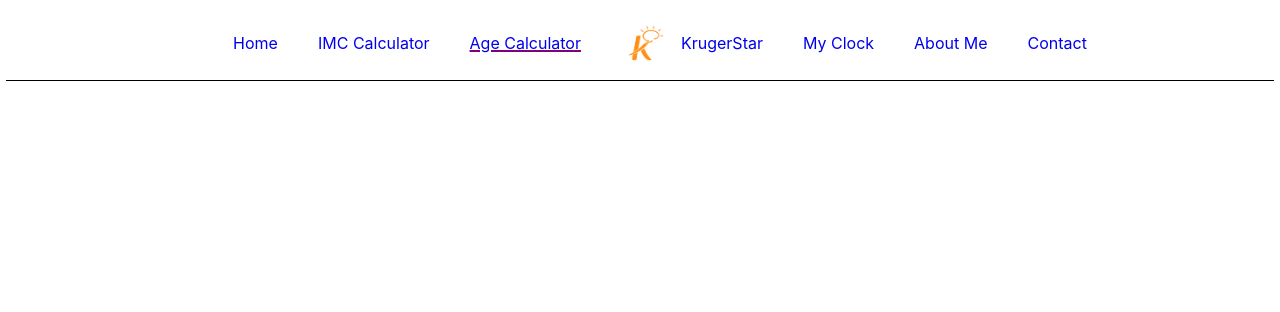
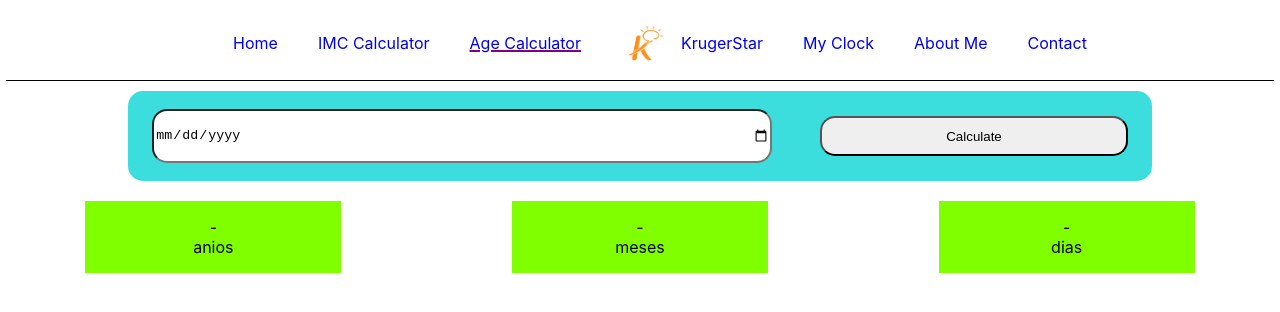
Before and after one commit to DylanVallejo/krugerPlayGround, a React (Create React App) app: page /age in a window 1280 px wide. Shown: the top 312 px of the page. Built offline with nearby package versions, Linux system fonts and the light colour scheme.

Commit message:
adding the age calculator page

```diff
--- a/package.json
+++ b/package.json
@@ -9,6 +9,7 @@
     "@testing-library/jest-dom": "^5.16.5",
     "@testing-library/react": "^13.4.0",
     "@testing-library/user-event": "^13.5.0",
+    "moment": "^2.29.4",
     "react": "^18.2.0",
     "react-dom": "^18.2.0",
     "react-router-dom": "^6.6.1",
--- a/src/App.js
+++ b/src/App.js
@@ -1,14 +1,15 @@
 
-import './App.scss';
 
 // import About from './components/pages/About';
 // import Contact from './components/pages/Contact';
-import HomePage from './components/pages/HomePage';
-import Navbar from './components/Navbar';
 // import Footer from './components/Footer';
 // import Masa from './components/Masa';
 // import AgeCalc from './components/AgeCalc'
 // import Unmount from './components/Unmount';
+import './App.scss';
+import Navbar from './components/Navbar';
+import HomePage from './components/pages/HomePage';
+import AgeCalculatorPage from './components/pages/AgeCalculatorPage';
 
 
 
@@ -16,18 +17,18 @@ import {Route,Routes,BrowserRouter} from 'react-router-dom';
 
 function App() {
 
-  const footerInfo = {
-    name: "dylan",
-    contact: "1234",
-    mail: "kruger.com"
-  }
+  // const footerInfo = {
+  //   name: "dylan",
+  //   contact: "1234",
+  //   mail: "kruger.com"
+  // }
 
-  const vaca = {
-    url:'https://image.winudf.com/v2/image/dG95b3JiYWJ5LnZhY2Ffc2NyZWVuXzFfMTUwOTU4MDQ3MF8wMTg/screen-1.jpg?fakeurl=1&type=.webp',
-    name:'vaca lola props',
-    descripcion: 'tiene cabeza y tiene cola',
-    hijo:'si'
-  }
+  // const vaca = {
+  //   url:'https://image.winudf.com/v2/image/dG95b3JiYWJ5LnZhY2Ffc2NyZWVuXzFfMTUwOTU4MDQ3MF8wMTg/screen-1.jpg?fakeurl=1&type=.webp',
+  //   name:'vaca lola props',
+  //   descripcion: 'tiene cabeza y tiene cola',
+  //   hijo:'si'
+  // }
 
   return (
     <div className="App">
@@ -35,9 +36,16 @@ function App() {
         <Navbar/>
           <Routes>
             <Route path={'/'} element={<HomePage />} />
-            {/*
-            <Route path={'/desmontar'} element={<Unmount />} />
-            <Route path={'/about'} element={<About  {...vaca}/>} />
+            {/* <Route path={'/imc'} element={<ImcCalculatorPage />} /> */}
+            <Route path={'/age'} element={<AgeCalculatorPage />} />
+            {/* <Route path='/clock' element={<ClockPage />} /> */}
+            {/* <Route path={'/about'} element={<AboutPage />} /> */}
+            {/* <Route path={'/contact'} element={<ContactPage />} /> */}
+
+
+
+
+            {/*<Route path={'/about'} element={<About  {...vaca}/>} />
             <Route path={'/contact'} element={<Contact />} />
             <Route path={'/masa'} element={<Masa />} />
             <Route path={'/edad'} element={<AgeCalc />} /> */}
--- a/src/components/AgeCalc.jsx
+++ b/src/components/AgeCalc.jsx
@@ -2,35 +2,56 @@
 import React, { useState } from 'react';
 import styles from './AgeCalc.module.css';
 const AgeCalc = () => {
+
+
     const [birthday, setBirthday] = useState('');
     const [age, setAge] = useState("-");
     const [month, setMonth] = useState("-")
     const [day, setDay] = useState("-")
 
     const calculateAge = () => {
+
         const currentDate = new Date();
         const currentYear = currentDate.getFullYear();
         const currentMonth = currentDate.getMonth()+1;
         const currentDay = currentDate.getDate();
 
+
         // Split the birthday string into an array of [year, month, day]
-    console.log(birthday)
         const birthdayArray = birthday.split('-');
-    console.log(birthdayArray)
-
         const birthYear = parseInt(birthdayArray[0]);
         const birthMonth = parseInt(birthdayArray[1]);
         const birthDay = parseInt(birthdayArray[2]);
+        let age = currentYear - birthYear;
+        // const monthCalc = (currentMonth,birthMonth) => {
+        //     let month = 0
+        //     if(currentMonth > birthMonth){
+        //         month = currentMonth-birthMonth
+        //         return month
+        //     }else if(birthMonth > currentMonth){
+        //         month = birthMonth-currentMonth
+        //         return month
+        //     }
 
-    let age = currentYear - birthYear;
-    let month = currentMonth - birthMonth
-    let day = currentDay - birthDay
+        // }
+        // let month =  currentMonth-birthMonth
+        const dayCalc = (currentDay, birthDay) => {
+            let day = 0
+            if (currentDay > birthDay) {
+                day = currentDay - birthDay
+                return day
+            } else if (birthDay > currentDay) {
+                day = birthDay - currentDay
+                return day
+            }
+        }
+        // let day = currentDay - birthDay
         if (currentMonth < birthMonth || (currentMonth === birthMonth && currentDay < birthDay)) {
             age -= 1;
         }
         setAge(age);
-    setMonth(month)
-    setDay(day)
+        setMonth( 12-birthMonth )
+        setDay(dayCalc(currentDay, birthDay))
     }
 
     return (
@@ -47,7 +68,6 @@ const calculateAge = () => {
                 </div>
                 <div className={styles.info}>
                     {month !== null && <p> {month}<br/>meses</p>}
-                    x``
                 </div>
                 <div className={styles.info}>
                     {day !== null && <p>{day}<br/>dias </p>}
--- a/src/components/AgeCalc.module.css
+++ b/src/components/AgeCalc.module.css
@@ -3,10 +3,6 @@
     height: 90px;
     margin: 10px auto;
     background-color: rgb(60, 221, 221);
-    /* justify-content: space-around;
-    justify-content: center;
-    align-items: center; */
-    /* border-radius: 5%; */
     border-radius: 15px;
     display: flex;
     justify-content: center;
--- /dev/null
+++ b/src/components/pages/AgeCalculatorPage.jsx
@@ -0,0 +1,10 @@
+import AgeCalc from "../AgeCalc";
+
+
+
+const  AgeCalculatorPage= () => {
+    return (
+        <AgeCalc/>
+    )
+}
+export default AgeCalculatorPage
```
Also changed, not shown: src/components/pages/ImcCalculatorPage.jsx (added, +14 -0 lines), 1 other file (tests, documents, lock files or other folders). Lines whose indentation alone changed are shown as unchanged.
